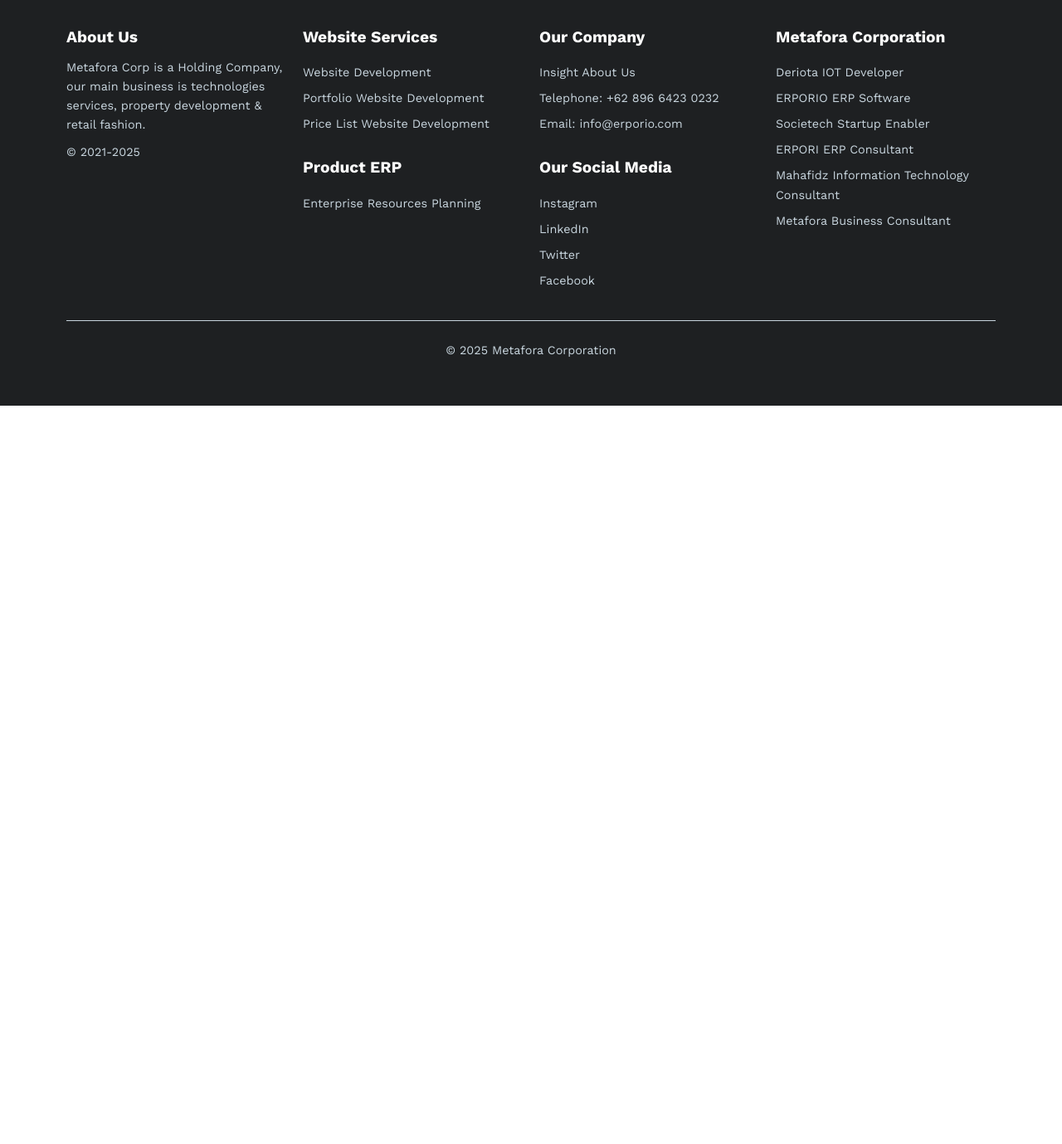
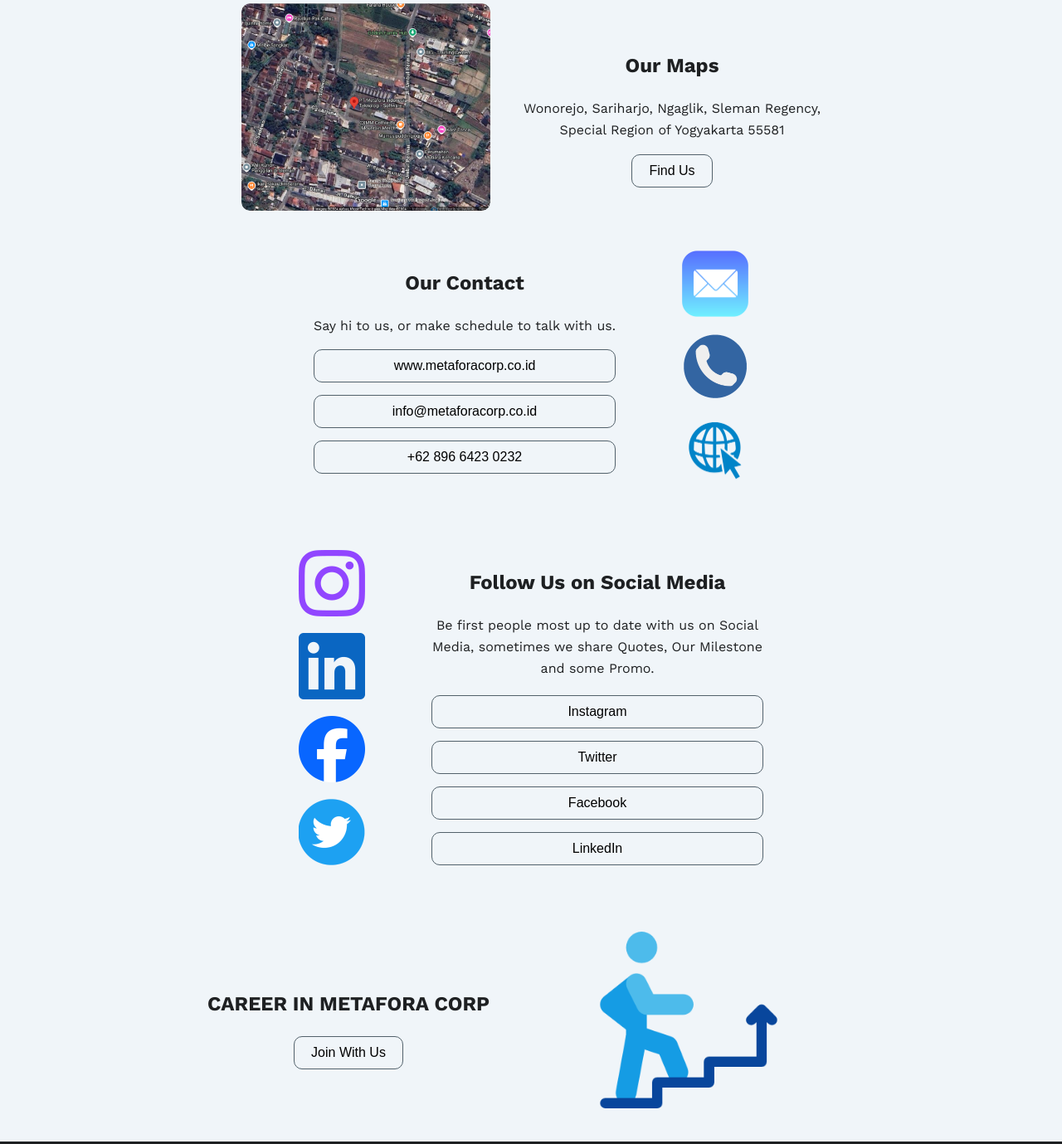
Before and after one commit to LintangCBM/MetaforaCorp, a plain HTML site: page pages/contact-us.html in a window 1280 px wide. Shown: the part 455-1834 px from the top of the page at 83% size. Before the commit the page ends 944 px from the top, so only its background shows below. Drawn offline with nearby package versions, Linux system fonts and the light colour scheme.

Commit message:
Contact-us Page

```diff
--- a/css/styles.css
+++ b/css/styles.css
@@ -55,12 +55,12 @@ header .login-btn {
   padding: 5px 15px;
   font-weight: bold;
   cursor: pointer;
+  transition: all 0.15s ease;
 }
 
 header .login-btn:hover {
   background-color: #52616b;
   color: white;
-  transition: 0.15s ease;
 }
 
 header .language-btn {
@@ -76,6 +76,7 @@ main {
   background-color: #f0f5f9;
 }
 
+/* Home Page */
 /* Description Section */
 .description {
   color: white;
@@ -113,12 +114,12 @@ main {
   padding: 10px 20px;
   cursor: pointer;
   font-size: 1rem;
+  transition: all 0.15s ease;
 }
 
 .description .buttons button:hover {
   background-color: white;
   color: black;
-  transition: 0.15s ease;
 }
 
 /* Demo Section */
@@ -151,12 +152,12 @@ main {
   border-radius: 15px;
   padding: 15px 30px;
   cursor: pointer;
+  transition: all 0.15s ease;
 }
 
 .demo .content button:hover {
   background-color: #c9d6df;
   color: #000000;
-  transition: 0.15s ease;
 }
 
 /* Service Package Section */
@@ -214,11 +215,11 @@ main {
   border-radius: 10px;
   padding: 10px 20px;
   cursor: pointer;
+  transition: all 0.15s ease;
 }
 
 .service-package .package button:hover {
   background-color: #1e2022;
-  transition: 0.15s ease;
 }
 
 /* Benefits Section */
@@ -271,6 +272,7 @@ main {
   object-fit: contain;
 }
 
+/* Blogs Page */
 /* Insights Section */
 .insights-section {
   text-align: center;
@@ -336,12 +338,12 @@ main {
   padding: 0.5rem 1rem;
   border: 1px solid #52616b;
   border-radius: 10px;
+  transition: all 0.15s ease;
 }
 
 .pagination a:hover {
   background-color: #52616b;
   color: #ffffff;
-  transition: 0.15s ease;
 }
 
 .pagination a.active {
@@ -349,18 +351,19 @@ main {
   color: #ffffff;
 }
 
+/* Who We Are Page */
 /* Who We Are Section */
 .who-we-are {
   padding: 40px 160px;
   text-align: center;
 }
 
-.who-we-are .title {
+.who-we-are h2 {
   font-size: 2rem;
   margin-bottom: 20px;
 }
 
-.who-we-are .desc {
+.who-we-are p {
   font-size: 1.2rem;
   margin-bottom: 40px;
 }
@@ -371,10 +374,9 @@ main {
   display: flex;
   align-items: center;
   justify-content: space-between;
-  margin-bottom: 40px;
 }
 
-.who-we-are .icon {
+.who-we-are img {
   width: 160px;
   height: 160px;
 }
@@ -386,12 +388,12 @@ main {
   text-align: left;
 }
 
-.who-we-are .content .title {
+.who-we-are .content h3 {
   font-size: 1.5rem;
   margin-bottom: 10px;
 }
 
-.who-we-are .content .description {
+.who-we-are .content p {
   font-size: 1rem;
 }
 
@@ -401,7 +403,7 @@ main {
   text-align: center;
 }
 
-.values .title {
+.values h2 {
   font-size: 2rem;
   margin-bottom: 20px;
 }
@@ -421,18 +423,197 @@ main {
   flex: 1;
 }
 
-.values .value-box .icon {
+.values .value-box img {
   width: 80px;
   height: 80px;
 }
 
-.values .value-box .value-title {
+.values .value-box h3 {
   font-size: 1.5rem;
   margin-bottom: 10px;
 }
 
-.values .value-box .value-description {
+.values .value-box p {
   font-size: 1rem;
+}
+
+/* Contact Us Page */
+/* Maps Section */
+.map {
+  display: flex;
+  align-items: center;
+  justify-content: center;
+  margin-top: 40px;
+  gap: 40px;
+}
+
+.map img {
+  width: 300px;
+  height: auto;
+  border-radius: 10px;
+}
+
+.map .map-content {
+  text-align: center;
+}
+
+.map button {
+  padding: 10px 20px;
+  text-decoration: none;
+  font-size: 1rem;
+  background-color: #f0f5f9;
+  border: 1px solid #52616b;
+  border-radius: 10px;
+  cursor: pointer;
+  transition: all 0.15s ease;
+}
+
+.map button:hover {
+  background-color: #52616b;
+  color: white;
+}
+
+/* Contact Section */
+.contact {
+  display: flex;
+  justify-content: center;
+  align-items: center;
+  padding: 40px;
+}
+
+.contact .container {
+  display: flex;
+  gap: 80px;
+}
+
+.contact .container .content {
+  max-width: 400px;
+  text-align: center;
+}
+
+.contact .container .content .buttons {
+  display: flex;
+  flex-direction: column;
+  gap: 15px;
+}
+
+.contact button {
+  padding: 10px 20px;
+  font-size: 1rem;
+  background-color: #f0f5f9;
+  border: 1px solid #52616b;
+  border-radius: 10px;
+  cursor: pointer;
+  text-align: center;
+  transition: all 0.15s ease;
+}
+
+.contact button:hover {
+  background-color: #52616b;
+  color: white;
+}
+
+.contact .container .icons {
+  display: flex;
+  flex-direction: column;
+  gap: 20px;
+  justify-content: center;
+}
+
+.contact .container .icons img {
+  width: 80px;
+  height: auto;
+}
+
+/* Social Media Section */
+.social-media {
+  display: flex;
+  justify-content: center;
+  align-items: center;
+  padding: 40px;
+}
+
+.social-media .container {
+  display: flex;
+  gap: 80px;
+}
+
+.social-media .container .icons {
+  display: flex;
+  flex-direction: column;
+  gap: 20px;
+  justify-content: center;
+}
+
+.social-media .container .icons img {
+  width: 80px;
+  height: auto;
+}
+
+.social-media .container .content {
+  max-width: 400px;
+  text-align: center;
+}
+
+.social-media .container .content .buttons {
+  display: flex;
+  flex-direction: column;
+  gap: 15px;
+  justify-content: space-around;
+  margin-top: 20px;
+}
+
+.social-media .container .content .buttons button {
+  padding: 10px 20px;
+  font-size: 1rem;
+  background-color: #f0f5f9;
+  border: 1px solid #52616b;
+  border-radius: 10px;
+  cursor: pointer;
+  transition: all 0.15s ease;
+}
+
+.social-media .container .content .buttons button:hover {
+  background-color: #52616b;
+  color: white;
+}
+
+/* Career Section */
+.career {
+  display: flex;
+  justify-content: center;
+  align-items: center;
+  padding: 40px;
+}
+
+.career .container {
+  display: flex;
+  align-items: center;
+  gap: 40px;
+}
+
+.career .container .content {
+  text-align: center;
+}
+
+.career .container .content button {
+  padding: 10px 20px;
+  font-size: 1rem;
+  background-color: #f0f5f9;
+  border: 1px solid #52616b;
+  border-radius: 10px;
+  cursor: pointer;
+  transition: all 0.15s ease;
+}
+
+.career .container .content button:hover {
+  background-color: #52616b;
+  color: white;
+}
+
+.career .container img {
+  width: 400px;
+  height: auto;
 }
 
 /* Footer Styles */
--- a/pages/contact-us.html
+++ b/pages/contact-us.html
@@ -50,6 +50,77 @@
         </p>
         <div class="buttons">
           <button>Contact Us</button>
+        </div>
+      </section>
+
+      <!-- Maps Section -->
+      <section class="map">
+        <div>
+          <img src="../images/mapping.png" alt="Map Location" />
+        </div>
+        <div class="map-content">
+          <h2>Our Maps</h2>
+          <p>
+            Wonorejo, Sariharjo, Ngaglik, Sleman Regency,<br />Special Region of
+            Yogyakarta 55581
+          </p>
+          <button>Find Us</button>
+        </div>
+      </section>
+
+      <!-- Contact Section -->
+      <section class="contact">
+        <div class="container">
+          <div class="content">
+            <h2>Our Contact</h2>
+            <p>Say hi to us, or make schedule to talk with us.</p>
+            <div class="buttons">
+              <button>www.metaforacorp.co.id</button>
+              <button>info@metaforacorp.co.id</button>
+              <button>+62 896 6423 0232</button>
+            </div>
+          </div>
+          <div class="icons">
+            <img src="../images/email.png" alt="Email" />
+            <img src="../images/call.png" alt="Phone" />
+            <img src="../images/browser click.png" alt="Web" />
+          </div>
+        </div>
+      </section>
+
+      <!-- Social Media Section -->
+      <section class="social-media">
+        <div class="container">
+          <div class="icons">
+            <img src="../images/instagram.png" alt="Instagram" />
+            <img src="../images/linkedin.png" alt="LinkedIn" />
+            <img src="../images/facebook.png" alt="Facebook" />
+            <img src="../images/x.png" alt="Twitter" />
+          </div>
+          <div class="content">
+            <h2>Follow Us on Social Media</h2>
+            <p>
+              Be first people most up to date with us on Social Media, sometimes
+              we share Quotes, Our Milestone and some Promo.
+            </p>
+            <div class="buttons">
+              <button>Instagram</button>
+              <button>Twitter</button>
+              <button>Facebook</button>
+              <button>LinkedIn</button>
+            </div>
+          </div>
+        </div>
+      </section>
+
+      <!-- Career Section -->
+      <section class="career">
+        <div class="container">
+          <div class="content">
+            <h2>CAREER IN METAFORA CORP</h2>
+            <button>Join With Us</button>
+          </div>
+          <img src="../images/growth career.png" alt="Career Icon" />
         </div>
       </section>
     </main>
```
Also changed, not shown: index.html (+1 -1 lines), pages/who-we-are.html (+21 -39 lines), images/responsive.png (added), pages/corporate-responsibility.html (line endings or trailing spaces).
